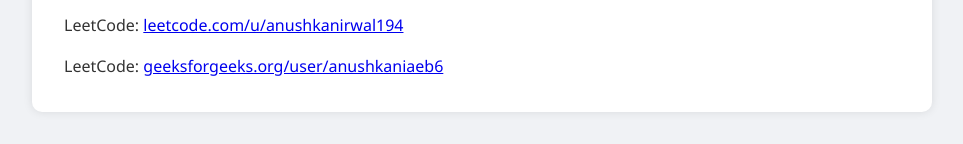
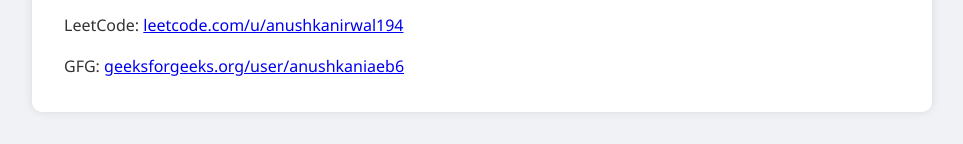
Before and after one commit to Anushka-8/anushka-portfolio, a plain HTML site: page index.html in a window 1280 px wide. Shown: the part 1534-1678 px from the top of the page, without its empty margins (158-1121 px from the left). Drawn offline with Linux system fonts and the light colour scheme.

Commit message:
update for error

```diff
--- a/index.html
+++ b/index.html
@@ -171,7 +171,7 @@
     <p>LinkedIn: <a href="https://www.linkedin.com/in/anushka-nirwal-85399a24b" target="_blank">linkedin.com/in/anushka-nirwal</a></p>
     <p>GitHub: <a href="https://github.com/Anushka-8" target="_blank">github.com/Anushka-8</a></p>
     <p>LeetCode: <a href="https://leetcode.com/u/anushkanirwal194/" target="_blank">leetcode.com/u/anushkanirwal194</a></p>
-    <p>LeetCode: <a href="https://www.geeksforgeeks.org/user/anushkaniaeb6/" target="_blank">geeksforgeeks.org/user/anushkaniaeb6</a></p>
+    <p>GFG: <a href="https://www.geeksforgeeks.org/user/anushkaniaeb6/" target="_blank">geeksforgeeks.org/user/anushkaniaeb6</a></p>
   </section>
 
   <footer>
```
